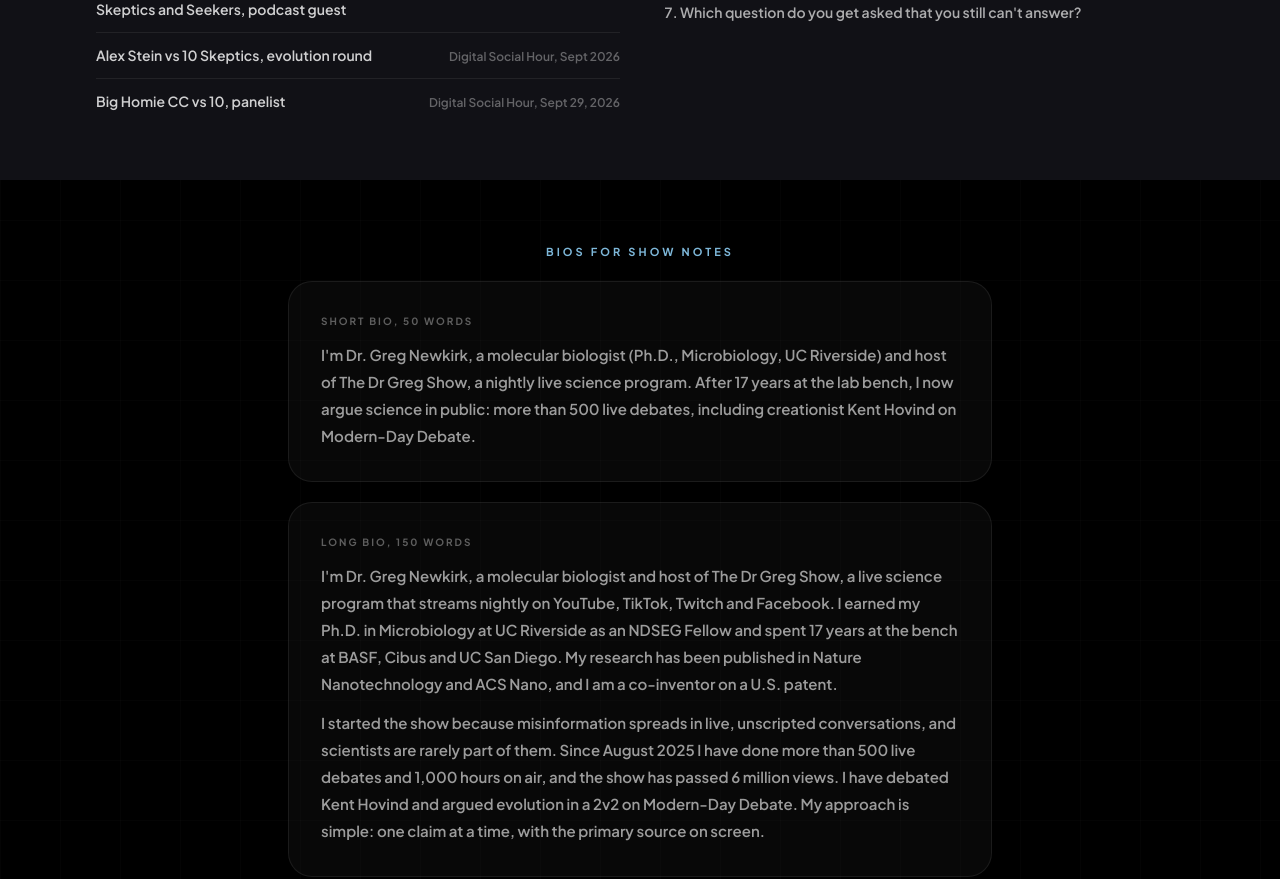
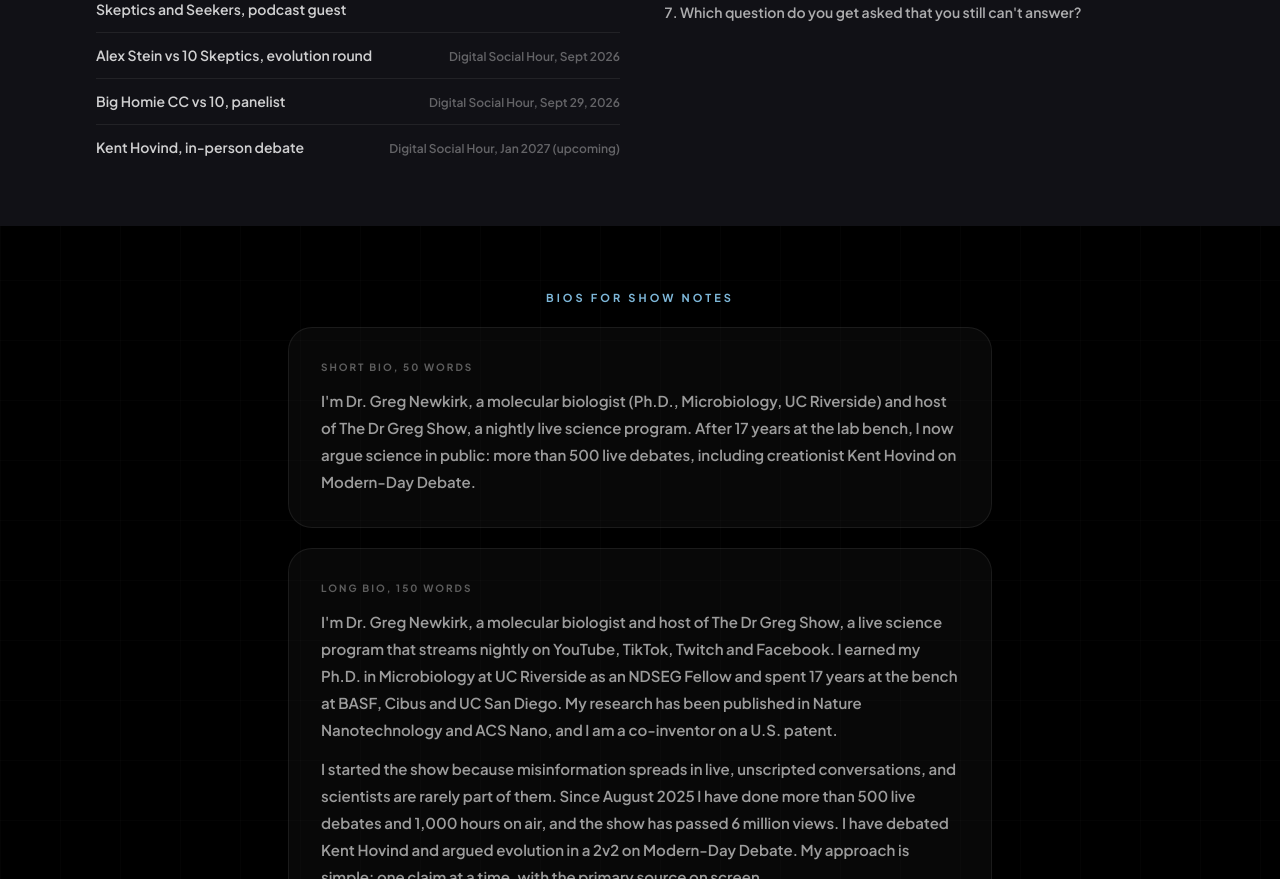
Before and after one commit to gregnewkirk/drgregshow-website, a Next.js app: page /book in a window 1280 px wide. Shown: the part 3080-3959 px from the top of the page. Built offline with nearby package versions, Linux system fonts and the light colour scheme.

Commit message:
Booking page + kit: Hovind in-person debate Jan 2027 (upcoming)

```diff
--- a/src/app/book/page.tsx
+++ b/src/app/book/page.tsx
@@ -72,6 +72,7 @@ const RECORD = [
   { title: 'Skeptics and Seekers, podcast guest', where: '' },
   { title: 'Alex Stein vs 10 Skeptics, evolution round', where: 'Digital Social Hour, Sept 2026', url: 'https://www.youtube.com/watch?v=ogT2ATaeLbE' },
   { title: 'Big Homie CC vs 10, panelist', where: 'Digital Social Hour, Sept 29, 2026' },
+  { title: 'Kent Hovind, in-person debate', where: 'Digital Social Hour, Jan 2027 (upcoming)' },
 ]
 
 const QUESTIONS = [
```
Also changed, not shown: 1 other file (tests, documents, lock files or other folders).
